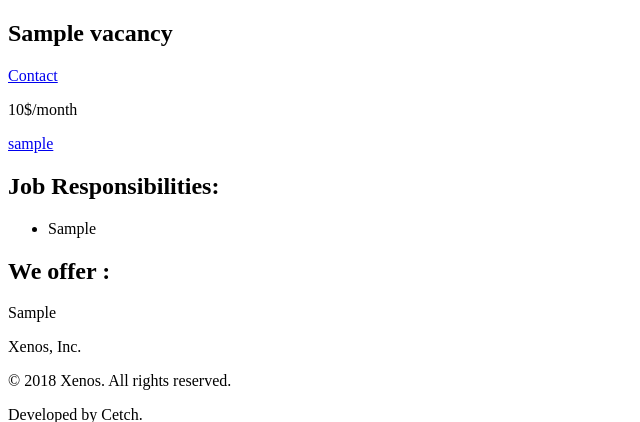
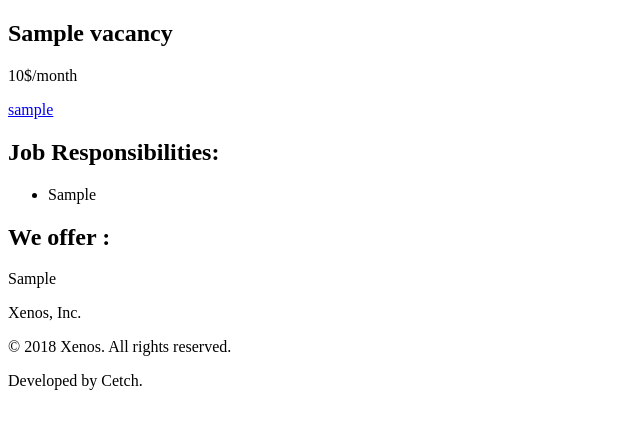
Before and after one commit to 02Cetch/Xenos, a Yii app: template frontend/views/vacancy/view.php in a window 1280 px wide. Shown: the part 26-448 px from the top of the page, without its empty margins (0-640 px from the left). Run offline with PHP 8.4 and a stand-in for Yii, Linux system fonts and the light colour scheme; the template is opened without the code that fills it: most values are stand-ins (such as "Sample title", 1, 10 or a date in 2020); data that the repository does not hold is empty; some libraries are stand-ins or nearby versions.

Commit message:
Removed Contact button from Vacancy View Page

```diff
--- a/frontend/views/vacancy/view.php
+++ b/frontend/views/vacancy/view.php
@@ -30,12 +30,6 @@
             <div class="row">
                 <div class="col-md-12">
                     <h1 class="vacancy__title"><?php echo $vacancy->title ?></h1>
-                    <?php if($vacancy || !$vacancy->isUserVacancy($currentUser)): ?>
-                        <a href="#" class="vacancy__contact button__to accent">Contact</a>
-                    <?php endif; ?>
-                    <p class="vacancy__payday"><?php echo $vacancy->salary ?>$/month</p>
-                    <p class="user__createtime"><i class="pe pe-7s-clock"></i> <?php echo Yii::$app->formatter->asDateTime($vacancy->created_at, 'php:Y-m-d H:i:s') ?></p>
-                    <p class="vacancy__company"><a href="<?php echo Url::to(['/user/profile/view/', 'id' => $userData->id]) ?>"><?php echo $userData->username ?></a></p>
                     <?php if(!Yii::$app->user->isGuest):?>
                         <?php if($vacancy || !$vacancy->isUserVacancy($currentUser)): ?>
                             <?php if(!$vacancy->isReported($currentUser)): ?>
@@ -45,6 +39,9 @@
                             <?php endif; ?>
                         <?php endif; ?>
                     <?php endif; ?>
+                    <p class="vacancy__payday"><?php echo $vacancy->salary ?>$/month</p>
+                    <p class="user__createtime"><i class="pe pe-7s-clock"></i> <?php echo Yii::$app->formatter->asDateTime($vacancy->created_at, 'php:Y-m-d H:i:s') ?></p>
+                    <p class="vacancy__company"><a href="<?php echo Url::to(['/user/profile/view/', 'id' => $userData->id]) ?>"><?php echo $userData->username ?></a></p>
                 </div>
             </div>
         </div>
```
